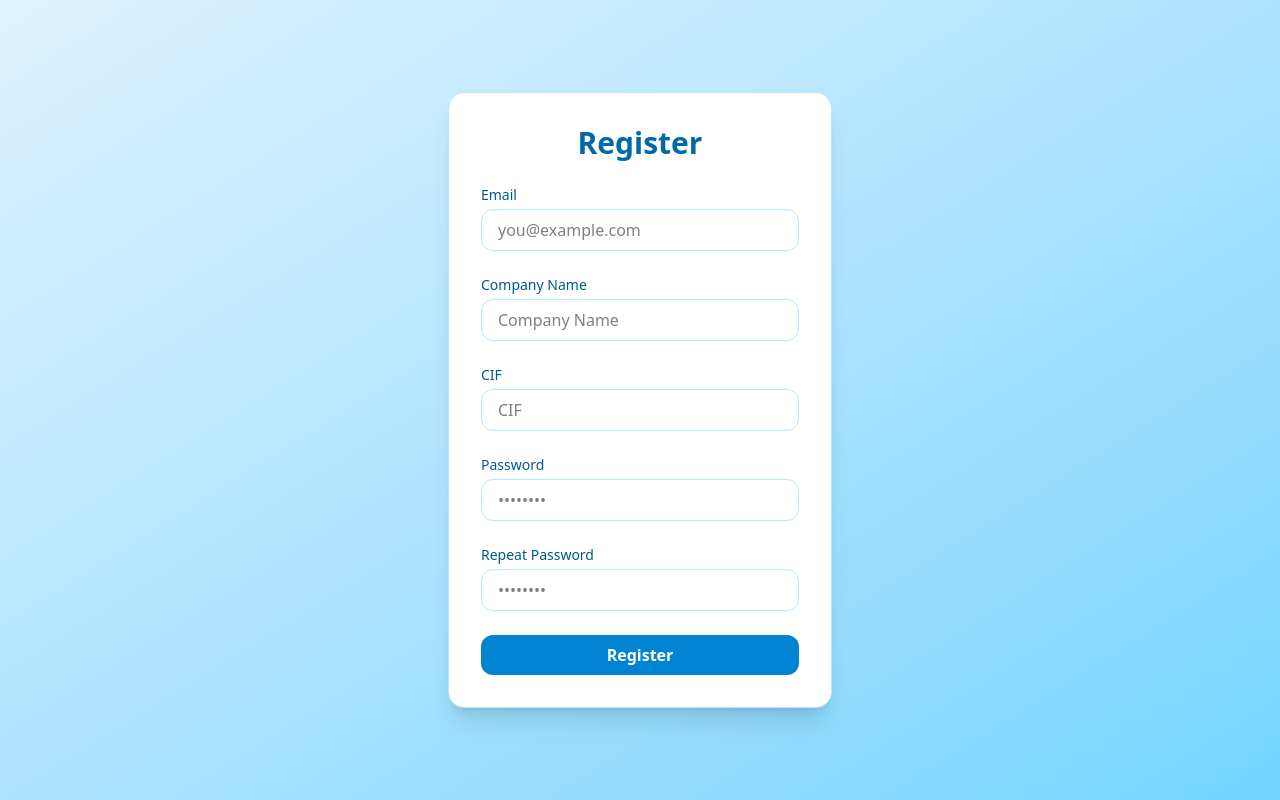
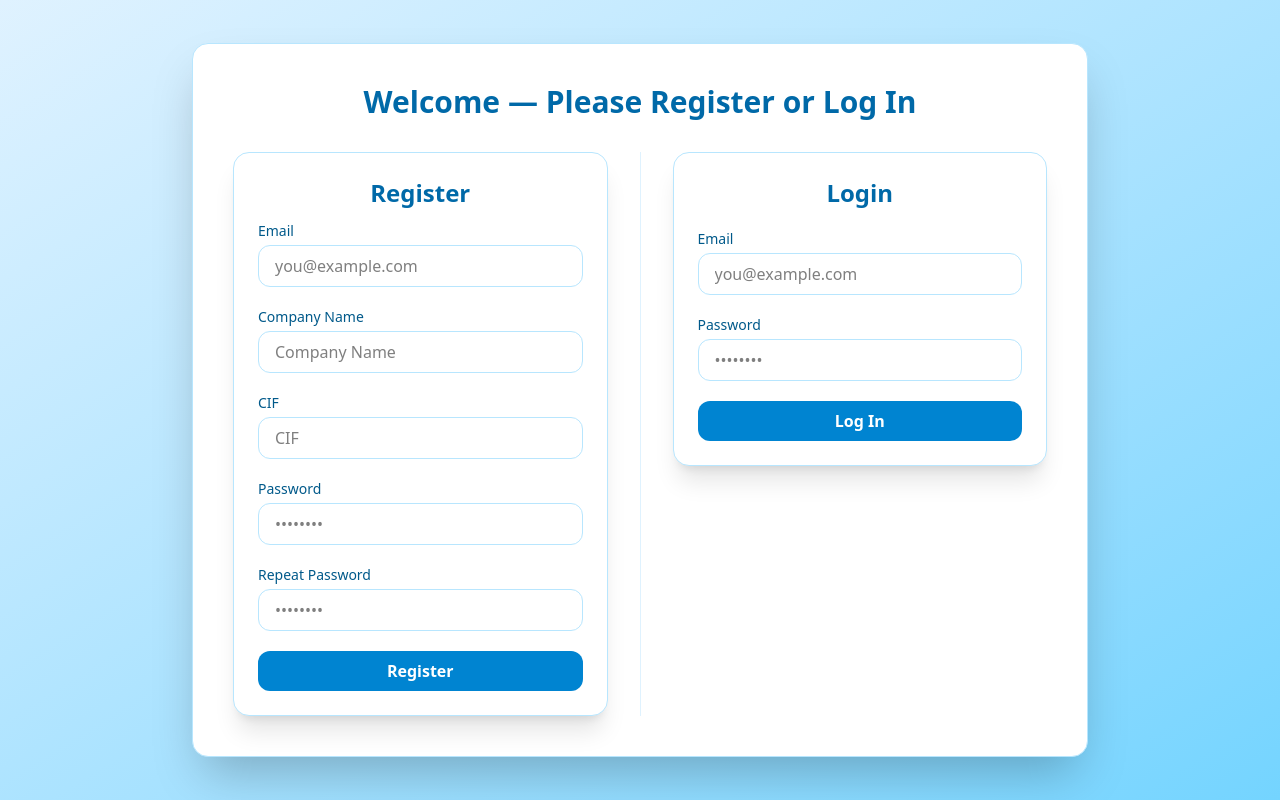
Before and after one commit to Simme63/eticalidad_form, a React (Vite) app in the folder frontend/: page / in a window 1280 px wide. Shown: the top 800 px of the page. Built offline with nearby package versions, Linux system fonts and the light colour scheme.

Commit message:
refactor: enhance styling and structure of Login and Register components

```diff
--- a/frontend/src/components/Login.jsx
+++ b/frontend/src/components/Login.jsx
@@ -55,24 +55,19 @@ const Login = () => {
 			setError("Your account is pending approval.");
 			return;
 		}
-
-		// Success: redirect or update UI as needed
 	};
 
 	return (
-		<div className="flex items-center justify-center min-h-screen bg-gradient-to-br from-sky-100 to-sky-300">
 		<form
 			onSubmit={handleLogin}
-				className="w-full max-w-sm bg-white rounded-2xl shadow-xl p-8 space-y-6 border border-sky-200"
+			className="w-full bg-white rounded-2xl shadow-xl p-6 space-y-5 border border-sky-200"
 		>
-				<h2 className="text-3xl font-bold text-center text-sky-700">
+			<h2 className="text-2xl font-bold text-center text-sky-700">
 				Login
 			</h2>
 
 			<div>
-					<label className="block text-sky-800 text-sm mb-1">
-						Email
-					</label>
+				<label className="block text-sky-800 text-sm mb-1">Email</label>
 				<input
 					type="email"
 					placeholder="you@example.com"
@@ -110,7 +105,6 @@ const Login = () => {
 				</div>
 			)}
 		</form>
-		</div>
 	);
 };
 
--- a/frontend/src/components/MainView.jsx
+++ b/frontend/src/components/MainView.jsx
@@ -1,4 +1,5 @@
 import { useAtom } from "jotai";
+import { LayoutDashboard, PlusCircle, ShieldCheck } from "lucide-react";
 import { useEffect, useState } from "react";
 import { userAtom } from "../atoms/authAtom";
 import { supabase } from "../supabase/client";
@@ -29,49 +30,72 @@ function MainView() {
 
 	if (!user) {
 		return (
-			<>
-				<Register />
-				<Login />
-			</>
+			<div className="flex items-center justify-center min-h-screen bg-gradient-to-br from-sky-100 to-sky-300">
+				<div className="bg-white rounded-2xl shadow-2xl p-10 border border-sky-200 w-full max-w-4xl">
+					<h2 className="text-3xl font-bold text-center text-sky-700 mb-8">
+						Welcome — Please Register or Log In
+					</h2>
+					<div className="flex flex-col md:flex-row gap-8">
+						<div className="flex-1 min-w-[280px]">
+							<Register />
+						</div>
+						<div className="flex-1 min-w-[280px] border-t md:border-t-0 md:border-l border-sky-100 md:pl-8 pt-8 md:pt-0">
+							<Login />
+						</div>
+					</div>
+				</div>
+			</div>
 		);
 	}
 
 	return (
-		<div>
-			<div className="flex gap-2 mb-4">
+		<div className="max-w-5xl mx-auto p-4">
+			{/* Tab Nav */}
+			<div className="flex justify-center gap-6 mb-8">
 				<button
-					className={`px-4 py-2 rounded ${
+					className={`flex flex-col items-center p-4 rounded-2xl transition ${
 						activeTab === "overview"
-							? "bg-blue-600 text-white"
-							: "bg-gray-200"
+							? "bg-sky-600 text-white shadow-lg"
+							: "bg-gray-100 text-sky-700 hover:bg-sky-50"
 					}`}
 					onClick={() => setActiveTab("overview")}
 				>
-					Overview
+					<LayoutDashboard size={32} />
+					<span className="text-sm font-medium mt-1">Overview</span>
 				</button>
+
 				<button
-					className={`px-4 py-2 rounded ${
+					className={`flex flex-col items-center p-4 rounded-2xl transition ${
 						activeTab === "request"
-							? "bg-blue-600 text-white"
-							: "bg-gray-200"
+							? "bg-sky-600 text-white shadow-lg"
+							: "bg-gray-100 text-sky-700 hover:bg-sky-50"
 					}`}
 					onClick={() => setActiveTab("request")}
 				>
-					New Request
+					<PlusCircle size={32} />
+					<span className="text-sm font-medium mt-1">
+						New Request
+					</span>
 				</button>
+
 				{role === "admin" && (
 					<button
-						className={`px-4 py-2 rounded ${
+						className={`flex flex-col items-center p-4 rounded-2xl transition ${
 							activeTab === "admin"
-								? "bg-blue-600 text-white"
-								: "bg-gray-200"
+								? "bg-sky-600 text-white shadow-lg"
+								: "bg-gray-100 text-sky-700 hover:bg-sky-50"
 						}`}
 						onClick={() => setActiveTab("admin")}
 					>
-						Admin Panel
+						<ShieldCheck size={32} />
+						<span className="text-sm font-medium mt-1">
+							Admin Panel
+						</span>
 					</button>
 				)}
 			</div>
+
+			{/* Tab content */}
 			{activeTab === "overview" && <Overview />}
 			{activeTab === "request" && <RequestForm />}
 			{activeTab === "admin" && role === "admin" && <AdminPanel />}
--- a/frontend/src/components/Register.jsx
+++ b/frontend/src/components/Register.jsx
@@ -38,19 +38,16 @@ function Register() {
 	};
 
 	return (
-		<div className="flex items-center justify-center min-h-screen bg-gradient-to-br from-sky-100 to-sky-300">
 		<form
 			onSubmit={handleRegister}
-				className="w-full max-w-sm bg-white rounded-2xl shadow-xl p-8 space-y-6 border border-sky-200"
+			className="w-full bg-white rounded-2xl shadow-xl p-6 space-y-5 border border-sky-200"
 		>
-				<h2 className="text-3xl font-bold text-center text-sky-700">
+			<h2 className="text-2xl font-bold text-center text-sky-700 mb-3">
 				Register
 			</h2>
 
 			<div>
-					<label className="block text-sky-800 text-sm mb-1">
-						Email
-					</label>
+				<label className="block text-sky-800 text-sm mb-1">Email</label>
 				<input
 					type="email"
 					placeholder="you@example.com"
@@ -75,9 +72,7 @@ function Register() {
 			</div>
 
 			<div>
-					<label className="block text-sky-800 text-sm mb-1">
-						CIF
-					</label>
+				<label className="block text-sky-800 text-sm mb-1">CIF</label>
 				<input
 					type="text"
 					placeholder="CIF"
@@ -128,7 +123,6 @@ function Register() {
 				</div>
 			)}
 		</form>
-		</div>
 	);
 }
 
```
Lines whose indentation alone changed are shown as unchanged.
